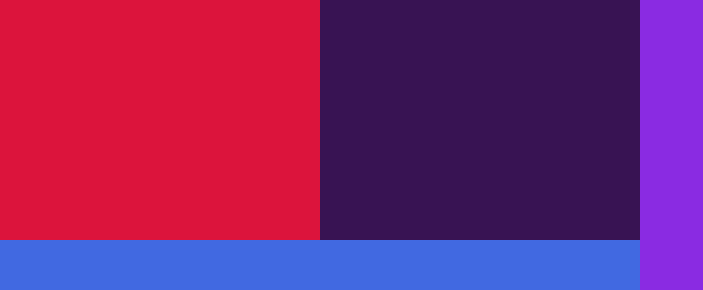
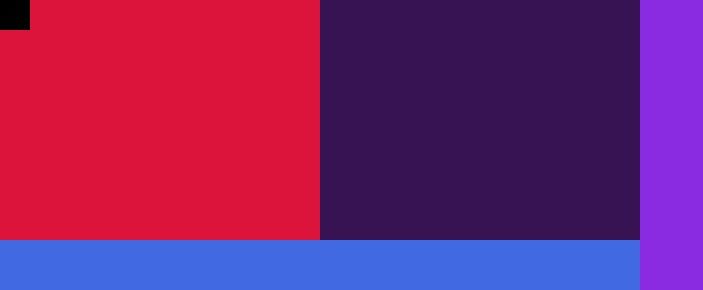
Before and after one commit to Abhigyankrsingh/Gojo, a plain HTML site: page index.html in a window 1280 px wide. Shown: the top 290 px of the page, without its empty margins (0-703 px from the left). Drawn offline with Linux system fonts and the light colour scheme.

Commit message:
Code_updated

```diff
--- a/index.html
+++ b/index.html
@@ -10,7 +10,10 @@
 <body>
     <div id="main">
 
-     <div id="left-top-left"></div>
+     <div id="left-top-left">
+
+        <div id="square"></div>
+     </div>
      <div id="left-top-right"></div>
      <div id="left-center"></div>
      <div id="left-bottom"></div>
--- a/styles.css
+++ b/styles.css
@@ -35,6 +35,14 @@
 }
 
 
+#square {
+    height: 30px;
+    width: 30px;
+
+    background-color: black;
+}
+
+
 #left-top-right{
    background-color: rgb(56, 19, 83);
    }
```
